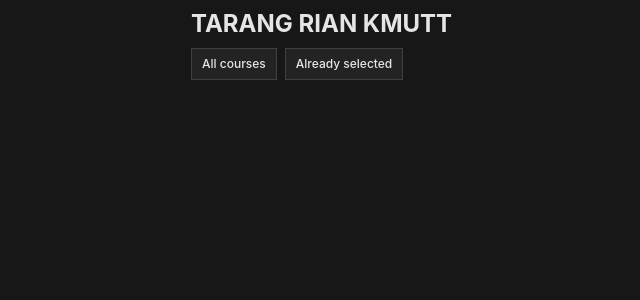
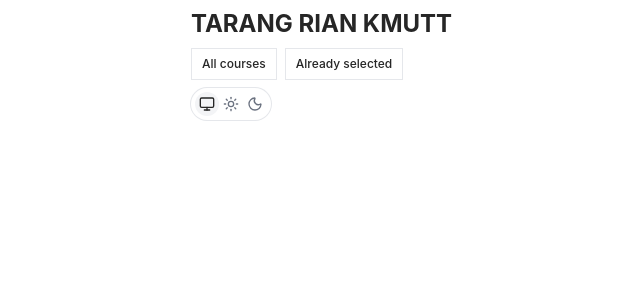
Before and after one commit to work-wide-web-kmutt/tarang-rian, a React (Vite) app in the folder apps/web/: page / in a window 1280 px wide. Shown: the top 300 px of the page, without its empty margins (17-657 px from the left). Built offline with nearby package versions, Linux system fonts and the light colour scheme; what @content-collections/core would draw is missing.

Commit message:
feat: add theme switcher component and update dependencies

```diff
--- a/apps/web/package.json
+++ b/apps/web/package.json
@@ -16,6 +16,7 @@
   "dependencies": {
     "@base-ui/react": "^1.0.0",
     "@hookform/resolvers": "^5.1.1",
+    "@radix-ui/react-use-controllable-state": "^1.2.2",
     "@tailwindcss/vite": "^4.0.15",
     "@tanstack/react-form": "^1.12.3",
     "@tanstack/react-query": "^5.90.12",
@@ -24,7 +25,8 @@
     "class-variance-authority": "^0.7.1",
     "clsx": "^2.1.1",
     "dotenv": "catalog:",
-    "lucide-react": "^0.473.0",
+    "lucide-react": "^0.562.0",
+    "motion": "^12.24.12",
     "next-themes": "^0.4.6",
     "react": "19.2.3",
     "react-dom": "19.2.3",
--- /dev/null
+++ b/apps/web/src/components/theme-switcher.tsx
@@ -0,0 +1,80 @@
+import { Monitor, Moon, Sun } from "lucide-react";
+import { motion } from "motion/react";
+import { useEffect, useState } from "react";
+import { useTheme } from "@/components/theme-provider";
+import { cn } from "@/lib/utils";
+
+const themes = [
+  {
+    key: "system",
+    icon: Monitor,
+    label: "System theme",
+  },
+  {
+    key: "light",
+    icon: Sun,
+    label: "Light theme",
+  },
+  {
+    key: "dark",
+    icon: Moon,
+    label: "Dark theme",
+  },
+];
+
+export interface ThemeSwitcherProps {
+  className?: string;
+}
+
+export const ThemeSwitcher = ({ className }: ThemeSwitcherProps) => {
+  const { theme, setTheme } = useTheme();
+  const [mounted, setMounted] = useState(false);
+
+  // Prevent hydration mismatch
+  useEffect(() => {
+    setMounted(true);
+  }, []);
+
+  if (!mounted) {
+    return null;
+  }
+
+  const currentTheme = theme ?? "system";
+
+  return (
+    <div
+      className={cn(
+        "relative isolate flex h-8 w-fit rounded-full bg-background p-1 ring-1 ring-border",
+        className
+      )}
+    >
+      {themes.map(({ key, icon: Icon, label }) => {
+        const isActive = currentTheme === key;
+
+        return (
+          <button
+            aria-label={label}
+            className="relative h-6 w-6 rounded-full"
+            key={key}
+            onClick={() => setTheme(key)}
+            type="button"
+          >
+            {isActive && (
+              <motion.div
+                className="absolute inset-0 rounded-full bg-secondary"
+                layoutId="activeTheme"
+                transition={{ type: "spring", duration: 0.5 }}
+              />
+            )}
+            <Icon
+              className={cn(
+                "relative z-10 m-auto h-4 w-4",
+                isActive ? "text-foreground" : "text-muted-foreground"
+              )}
+            />
+          </button>
+        );
+      })}
+    </div>
+  );
+};
--- a/apps/web/src/routes/__root.tsx
+++ b/apps/web/src/routes/__root.tsx
@@ -39,8 +39,9 @@ function RootComponent() {
       <HeadContent />
       <ThemeProvider
         attribute="class"
-        defaultTheme="dark"
+        defaultTheme="system"
         disableTransitionOnChange
+        enableSystem
         storageKey="vite-ui-theme"
       >
         <div className="grid h-svh grid-rows-[auto_1fr]">
--- a/apps/web/src/routes/index.tsx
+++ b/apps/web/src/routes/index.tsx
@@ -1,4 +1,5 @@
 import { createFileRoute, Link } from "@tanstack/react-router";
+import { ThemeSwitcher } from "@/components/theme-switcher";
 import { Button } from "@/components/ui/button";
 
 export const Route = createFileRoute("/")({
@@ -17,6 +18,9 @@ function HomeComponent() {
           <Button variant="outline">Already selected</Button>
         </Link>
       </div>
+      <div className="pt-2">
+        <ThemeSwitcher />
+      </div>
     </div>
   );
 }
```
Also changed, not shown: 1 other file (tests, documents, lock files or other folders).
